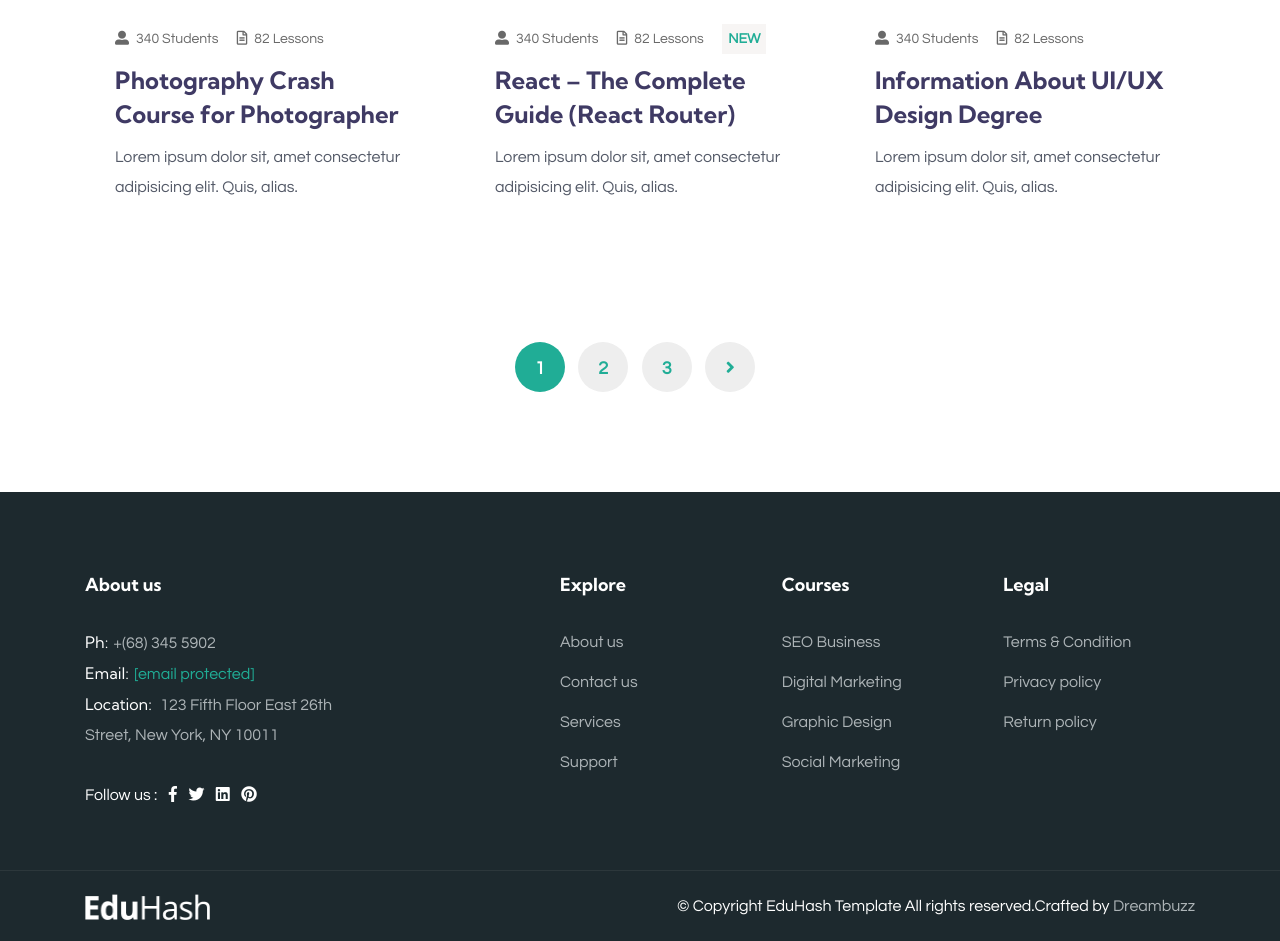
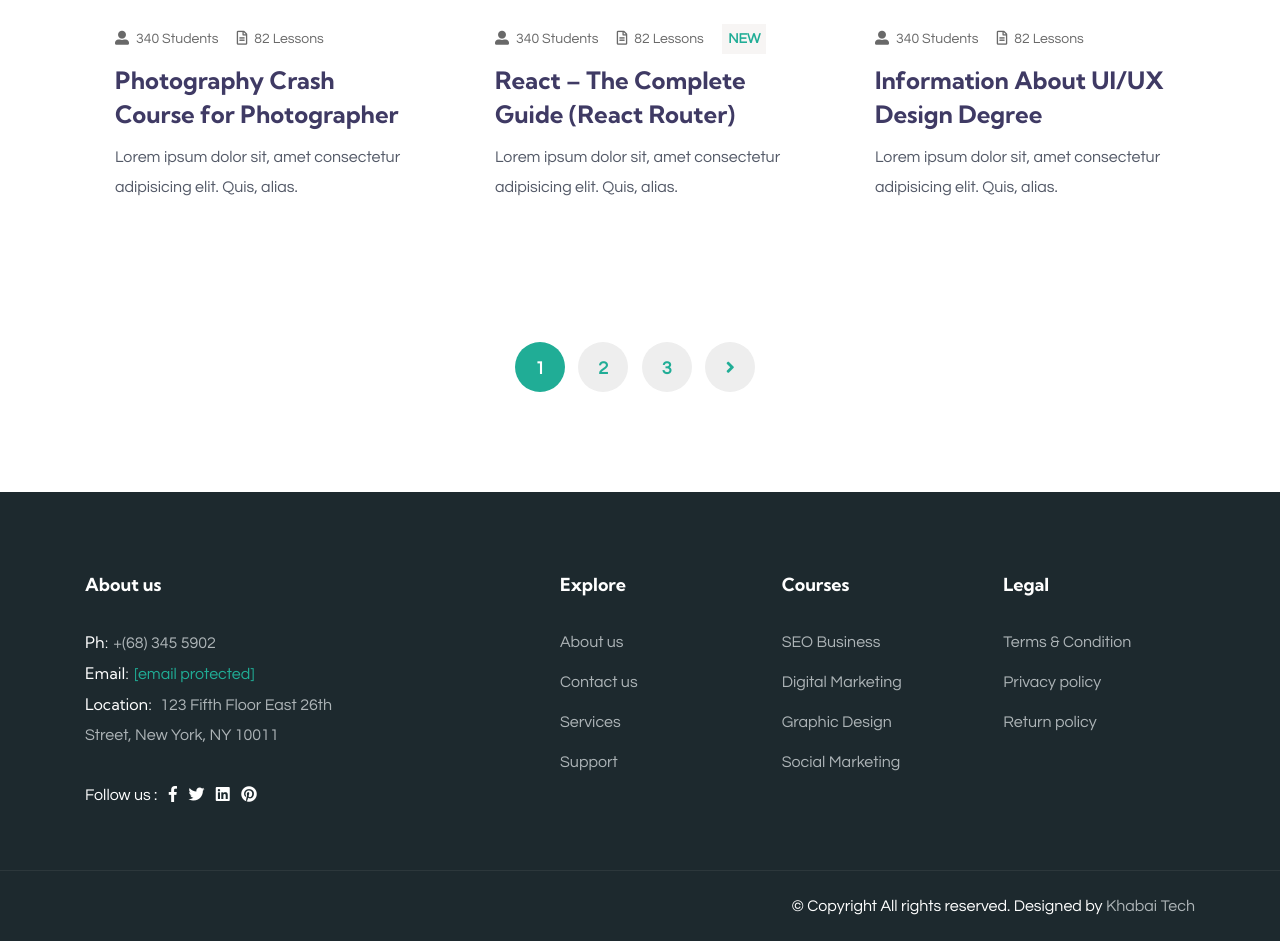
Before and after one commit to khabaitech/cbsecoaching.com, a plain HTML site: page courses.html in a window 1280 px wide. Shown: the part 1350-2291 px from the top of the page. Drawn offline with nearby package versions, Linux system fonts and the light colour scheme; some packages are replaced by stand-ins of ours.

Commit message:
Update courses.html

```diff
--- a/courses.html
+++ b/courses.html
@@ -50,7 +50,7 @@
                 <div class="collapse navbar-collapse" id="navbarMenu">
                     <ul class="navbar-nav mx-auto">
                         <li class="nav-item dropdown">
-                            <a class="nav-link dropdown-toggle" href="index.html" id="navbar3" role="button" data-toggle="dropdown" aria-haspopup="true" aria-expanded="false">
+			     <a href="index.html" class="nav-link js-scroll-trigger">
                                 Home
                             </a>
                             <!--<div class="dropdown-menu" aria-labelledby="navbar3">
@@ -411,12 +411,12 @@
 			<div class="row justify-content-center align-items-center">
 				<div class="col-xl-6 col-lg-4 col-md-12">
 					<div class="footer-logo text-lg-left text-center mb-4 mb-lg-0">
-						<img src="assets/images/light-logo.png" alt="EduHash" class="img-fluid">
+						<!--<img src="assets/images/liglogo.png" alt="" class="img-fluid">-->
 					</div>
 				</div>
 				<div class="col-xl-6 col-lg-8 col-md-12">
 					<div class="copyright text-lg-right text-center">
-						<p>© Copyright EduHash Template All rights reserved.Crafted by <a href="https://themeturn.com">Dreambuzz</a> </p>
+						<p>© Copyright All rights reserved. Designed by <a href="https://khabaitech.com">Khabai Tech</a> </p>
 					</div>
 				</div>
 			</div>
```
